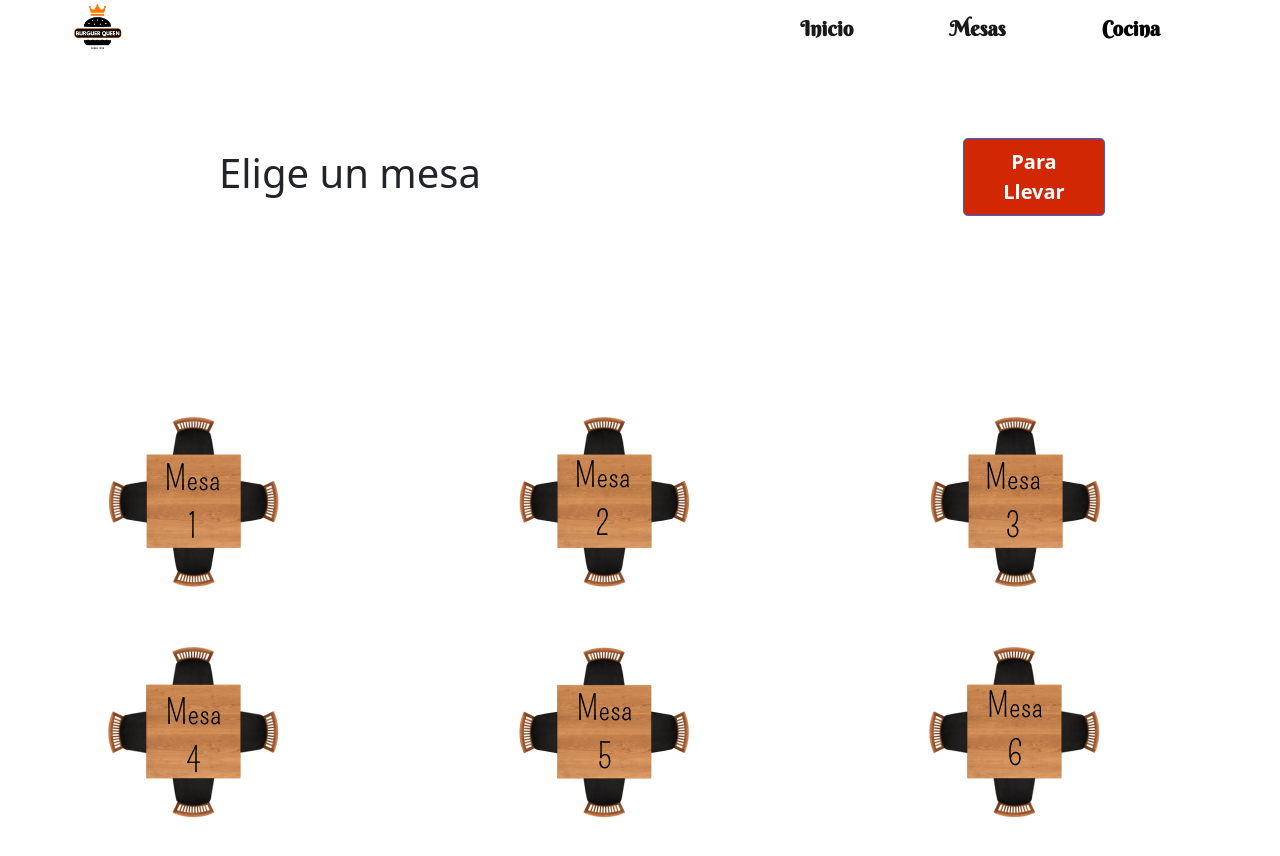
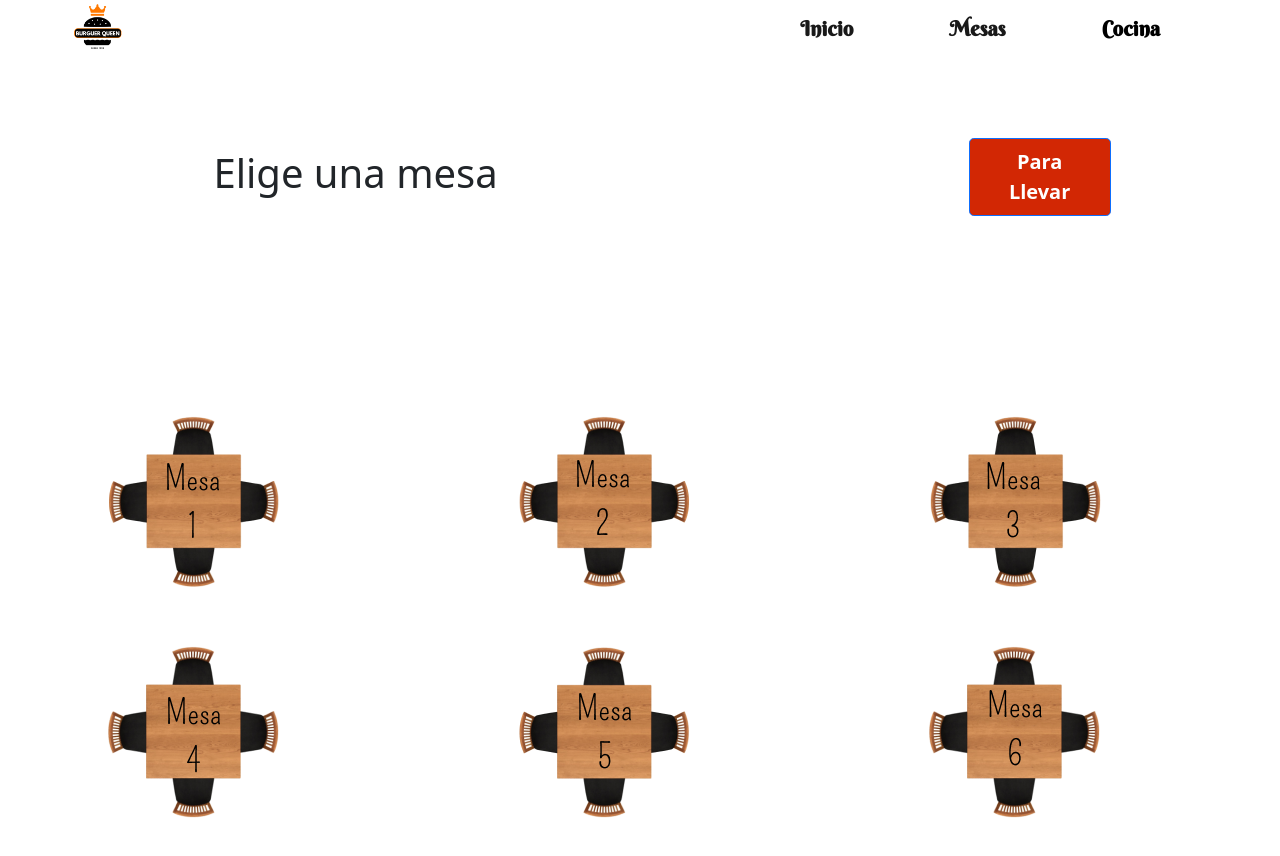
Before and after one commit to luzciel/Burgen-queen, a React (Create React App) app: page /mesas in a window 1280 px wide. Shown: the top 856 px of the page. Built offline with nearby package versions, Linux system fonts and the light colour scheme.

Commit message:
bug en tables.jsx

```diff
--- a/src/components/orders/LunchView.jsx
+++ b/src/components/orders/LunchView.jsx
@@ -43,6 +43,7 @@ const LunchView = ({ item, cart, setCart, menu, sendSubTotal, key }) => {
   const productSubTotal = precio * quantity;
 
 
+
   // //Multiplica el precio por la cantidad de productos
   // const addSubTotal = () => {
   //   const productSubTotal = precio * quantity;
@@ -50,9 +51,9 @@ const LunchView = ({ item, cart, setCart, menu, sendSubTotal, key }) => {
   // }
 
     //Sumar el total de los items
-    // const productPrices = cart.map((item) => Math.floor(item.precio) * quantity); // Recorre el carrito y crea un nuevo array con los precios (NUMBER)
-    // const grandTotal = productPrices.reduce((a, b) => a + b, 0); // reduce, toma todos los elementos en un array, y los reduce en un solo valor.
-    // console.log(4, 'tota', grandTotal)
+    const productPrices = cart.map((item) => Math.floor(item.precio) * quantity); // Recorre el carrito y crea un nuevo array con los precios (NUMBER)
+    const grandTotal = productPrices.reduce((a, b) => a + b, 0); // reduce, toma todos los elementos en un array, y los reduce en un solo valor.
+    console.log(4, 'tota', grandTotal)
 
 
   if (sendSubTotal) {
--- a/src/components/tables/Tables.jsx
+++ b/src/components/tables/Tables.jsx
@@ -8,7 +8,7 @@ const Tables = () => {
     return (
         <div className='container-views-tables'>
            <div className='text-tables'>
-            <h1>Elige un mesa</h1>
+            <h1>Elige una mesa</h1>
             <Link to='/cocina'><button type="button" class="btn btn-primary btn-lg to-go">Para Llevar</button></Link>
            </div>
             <div className='container-tables'>
```
